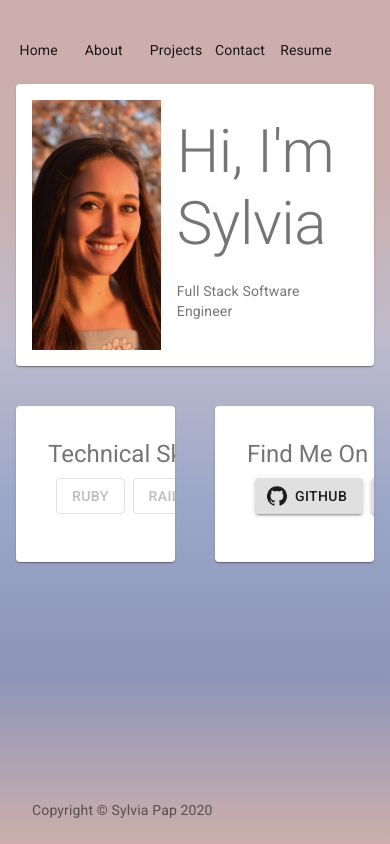
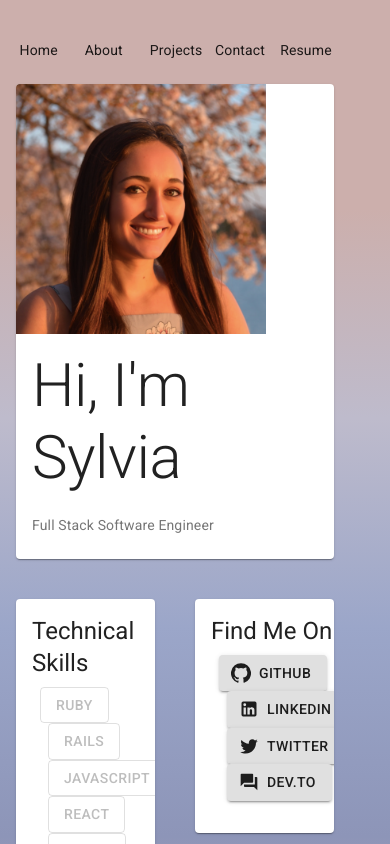
Before and after one commit to sylviapap/personal-site-react, a React (Create React App) app: page / in a window 390 px wide. Shown: the top 844 px of the page. Built offline with nearby package versions, Linux system fonts and the light colour scheme.

Commit message:
fix mobile view

```diff
--- a/src/components/Nav.js
+++ b/src/components/Nav.js
@@ -4,12 +4,12 @@ import { makeStyles } from '@material-ui/core/styles';
 import Link from '@material-ui/core/Link';
 import Grid from '@material-ui/core/Grid';
 
-const useStyles = makeStyles((theme) => ({
+const useStyles = makeStyles({
   root: {
     flexGrow: 1,
     margin: "1%"
   }
-}));
+})
 
 export default function Nav() {
   const classes = useStyles();
--- a/src/pages/Home.js
+++ b/src/pages/Home.js
@@ -14,21 +14,22 @@ import GitHubIcon from '@material-ui/icons/GitHub';
 import ForumIcon from '@material-ui/icons/Forum';
 import TwitterIcon from '@material-ui/icons/Twitter';
 
-const useStyles = makeStyles((theme) => ({
+const useStyles = makeStyles({
   root: {
-    flexGrow: 1
+    flexGrow: 1,
+    width: "100%",
+    flexWrap: "wrap"
   },
   paper: {
-    padding: theme.spacing(2),
-    color: theme.palette.text.secondary,
     display: "flex",
-    height: "100%"
+    flexWrap: "wrap",
+    justifyContent: "space-between"
   },
   media: {
     height: 250,
     width: 250
   }
-}));
+});
 
 export default function Home() {
   const name = data.firstname;
@@ -63,7 +64,7 @@ export default function Home() {
             <Typography variant="h5" component="h2">
               Technical Skills
             </Typography>
-            <CardActions>
+            <CardActions className={classes.paper}>
             <Button variant="outlined" disabled>Ruby</Button>
             <Button variant="outlined" disabled>Rails</Button>
             <Button variant="outlined" disabled>JavaScript</Button>
@@ -81,7 +82,7 @@ export default function Home() {
             <Typography variant="h5" component="h2">
               Find Me On
             </Typography>
-            <CardActions>
+            <CardActions className={classes.paper}>
               <Button
                 variant="contained"
                 className={classes.button}
```
